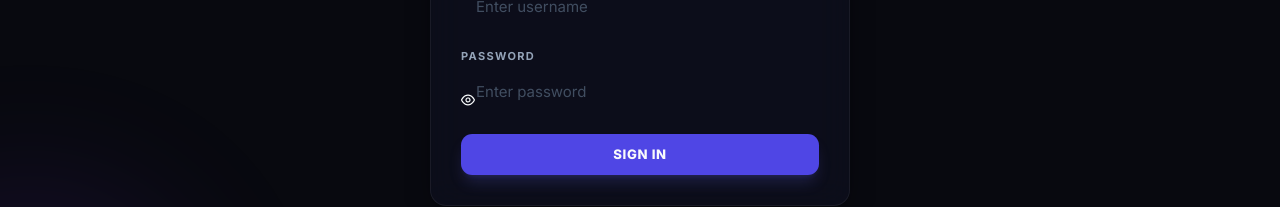
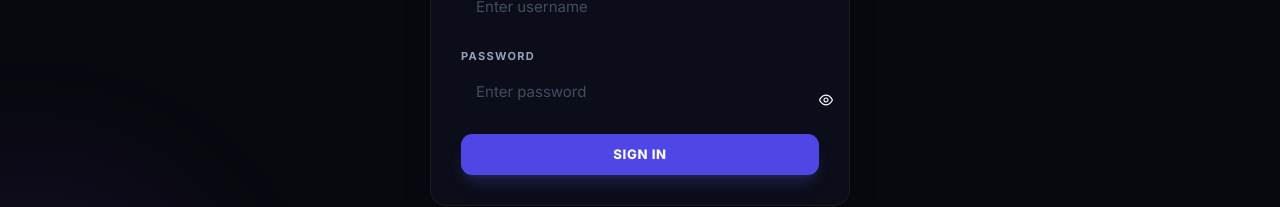
Before and after one commit to quintin-lee/sso, a Vue app in the folder frontend/: page /login in a window 1280 px wide. Shown: the part 411-618 px from the top of the page. Built offline with nearby package versions, Linux system fonts and the light colour scheme.

Commit message:
style(frontend): 🎨 align password show/hide eye toggle button to the right of input fields

```diff
--- a/frontend/src/style.css
+++ b/frontend/src/style.css
@@ -137,3 +137,27 @@ textarea::placeholder,
 .pulse-neon {
   animation: pulseNeon 3s infinite ease-in-out;
 }
+
+/* Password wrapper & eye icon positioning */
+.p-password {
+  position: relative !important;
+  display: block !important;
+  width: 100% !important;
+}
+.p-password .p-password-input {
+  padding-right: 2.75rem !important;
+}
+.p-password-toggle-icon,
+.p-password .p-password-toggle-icon {
+  position: absolute !important;
+  right: 1rem !important;
+  top: 50% !important;
+  transform: translateY(-50%) !important;
+  cursor: pointer !important;
+  z-index: 10 !important;
+  color: var(--text-secondary) !important;
+}
+.p-password-toggle-icon:hover,
+.p-password .p-password-toggle-icon:hover {
+  color: var(--text-primary) !important;
+}
--- a/frontend/src/views/Admin.vue
+++ b/frontend/src/views/Admin.vue
@@ -297,12 +297,21 @@ const handleLogout = async () => {
   @apply bg-indigo-500 border-indigo-500;
 }
 
-/* Password */
+/* Password wrapper & inputs style */
 .p-password {
-  @apply w-full;
+  @apply w-full relative block;
 }
 .p-password .p-password-input {
-  @apply bg-[var(--bg-elevated)] border border-[var(--border-primary)] text-[var(--text-primary)] placeholder-[var(--text-muted)] rounded-xl px-4 py-2.5 text-sm w-full;
+  @apply bg-[var(--bg-elevated)] border border-[var(--border-primary)] text-[var(--text-primary)] placeholder-[var(--text-muted)] rounded-xl pl-4 pr-10 py-2.5 text-sm w-full;
+}
+.p-password-toggle-icon,
+.p-password .p-password-toggle-icon {
+  position: absolute !important;
+  right: 1rem !important;
+  top: 50% !important;
+  transform: translateY(-50%) !important;
+  cursor: pointer;
+  z-index: 10;
 }
 
 /* Select dropdown */
```
